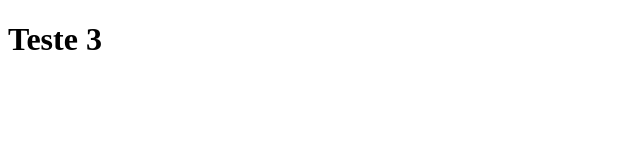
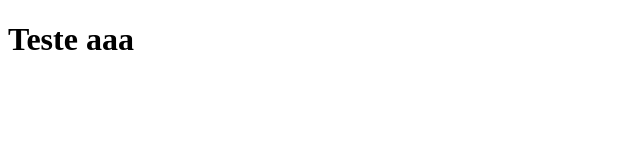
Before and after one commit to jvnakad/clonetabnews, a Next.js app: page / in a window 1280 px wide. Shown: the top 160 px of the page, without its empty margins (0-640 px from the left). Built offline with nearby package versions, Linux system fonts and the light colour scheme.

Commit message:
adiciona pagina inicial

```diff
--- a/pages/index.js
+++ b/pages/index.js
@@ -1,5 +1,5 @@
 function Home() {
-  return <h1>Teste 3</h1>;
+  return <h1>Teste aaa</h1>;
 }
 
 export default Home;
```
